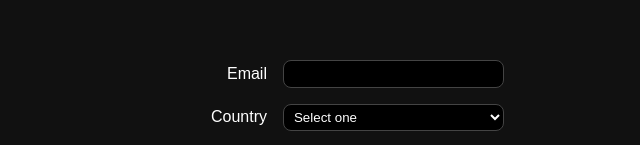
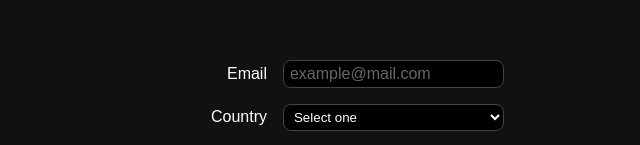
Before and after one commit to simeonrediger/odin-form-validation, a website: page src/index.html in a window 1280 px wide. Shown: the part 209-354 px from the top of the page, without its empty margins (319-959 px from the left). Drawn offline with Linux system fonts and the light colour scheme.

Commit message:
Add email field placeholder

```diff
--- a/src/index.html
+++ b/src/index.html
@@ -13,7 +13,13 @@
   <body>
     <form>
       <label for="email">Email</label>
-      <input id="email" class="email" type="email" name="email" />
+      <input
+        id="email"
+        class="email"
+        type="email"
+        name="email"
+        placeholder="example@mail.com"
+      />
       <p class="error-message"></p>
 
       <label for="country">Country</label>
--- a/src/style.css
+++ b/src/style.css
@@ -40,6 +40,10 @@ form :is(input, select):focus {
   outline: 1px solid #66f;
 }
 
+form input::placeholder {
+  color: #666;
+}
+
 form button {
   background-color: #33c;
   grid-column: 1 / 3;
```
